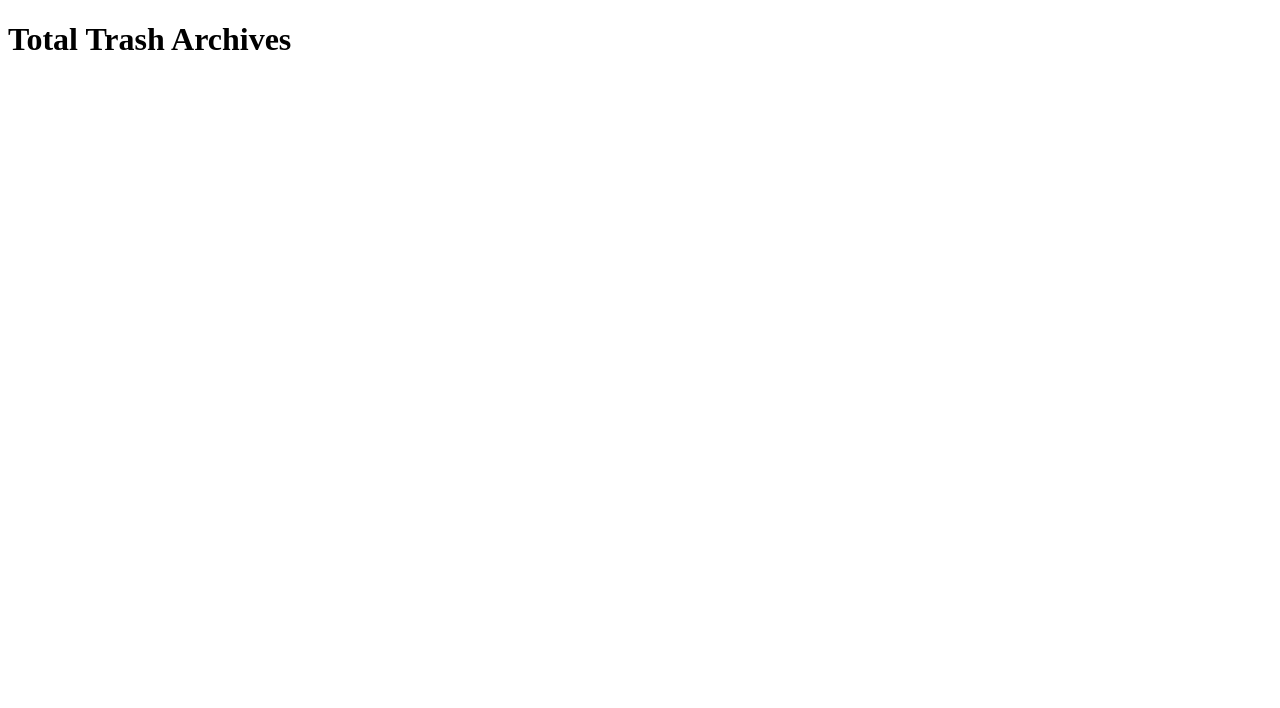
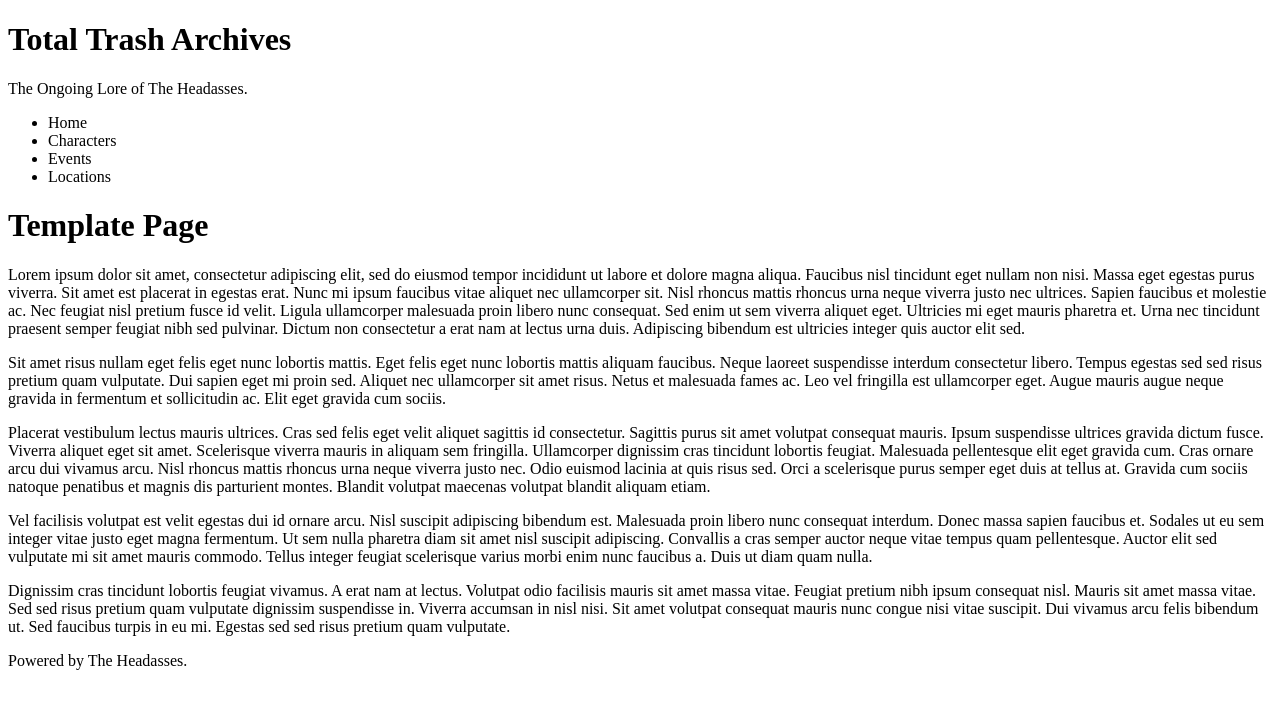
Before and after one commit to PokeGamers1203/TotalTrashArchives, a plain HTML site: page index.html in a window 1280 px wide. Drawn offline with Linux system fonts and the light colour scheme.

Commit message:
Add elements to index.html

```diff
--- a/index.html
+++ b/index.html
@@ -6,6 +6,35 @@
         <link rel="stylesheet" href="style.css">
     </head>
     <body>
-        <h1 class="heading">Total Trash Archives</h1>
+        <div class="heading">
+            <h1>Total Trash Archives</h1>
+            <p>The Ongoing Lore of The Headasses.</p>
+            <div class="h-nav">
+                <ul>
+                    <li>Home</li>
+                    <li>Characters</li>
+                    <li>Events</li>
+                    <li>Locations</li>
+                </ul>
+            </div>
+        </div>
+        <div class="main-content">
+            <div class="brief-data">
+
+            </div>
+            <h1>Template Page</h1>
+            <p>Lorem ipsum dolor sit amet, consectetur adipiscing elit, sed do eiusmod tempor incididunt ut labore et dolore magna aliqua. Faucibus nisl tincidunt eget nullam non nisi. Massa eget egestas purus viverra. Sit amet est placerat in egestas erat. Nunc mi ipsum faucibus vitae aliquet nec ullamcorper sit. Nisl rhoncus mattis rhoncus urna neque viverra justo nec ultrices. Sapien faucibus et molestie ac. Nec feugiat nisl pretium fusce id velit. Ligula ullamcorper malesuada proin libero nunc consequat. Sed enim ut sem viverra aliquet eget. Ultricies mi eget mauris pharetra et. Urna nec tincidunt praesent semper feugiat nibh sed pulvinar. Dictum non consectetur a erat nam at lectus urna duis. Adipiscing bibendum est ultricies integer quis auctor elit sed.</p>
+
+            <p>Sit amet risus nullam eget felis eget nunc lobortis mattis. Eget felis eget nunc lobortis mattis aliquam faucibus. Neque laoreet suspendisse interdum consectetur libero. Tempus egestas sed sed risus pretium quam vulputate. Dui sapien eget mi proin sed. Aliquet nec ullamcorper sit amet risus. Netus et malesuada fames ac. Leo vel fringilla est ullamcorper eget. Augue mauris augue neque gravida in fermentum et sollicitudin ac. Elit eget gravida cum sociis.</p>
+
+            <p>Placerat vestibulum lectus mauris ultrices. Cras sed felis eget velit aliquet sagittis id consectetur. Sagittis purus sit amet volutpat consequat mauris. Ipsum suspendisse ultrices gravida dictum fusce. Viverra aliquet eget sit amet. Scelerisque viverra mauris in aliquam sem fringilla. Ullamcorper dignissim cras tincidunt lobortis feugiat. Malesuada pellentesque elit eget gravida cum. Cras ornare arcu dui vivamus arcu. Nisl rhoncus mattis rhoncus urna neque viverra justo nec. Odio euismod lacinia at quis risus sed. Orci a scelerisque purus semper eget duis at tellus at. Gravida cum sociis natoque penatibus et magnis dis parturient montes. Blandit volutpat maecenas volutpat blandit aliquam etiam.</p>
+
+            <p>Vel facilisis volutpat est velit egestas dui id ornare arcu. Nisl suscipit adipiscing bibendum est. Malesuada proin libero nunc consequat interdum. Donec massa sapien faucibus et. Sodales ut eu sem integer vitae justo eget magna fermentum. Ut sem nulla pharetra diam sit amet nisl suscipit adipiscing. Convallis a cras semper auctor neque vitae tempus quam pellentesque. Auctor elit sed vulputate mi sit amet mauris commodo. Tellus integer feugiat scelerisque varius morbi enim nunc faucibus a. Duis ut diam quam nulla.</p>
+
+            <p>Dignissim cras tincidunt lobortis feugiat vivamus. A erat nam at lectus. Volutpat odio facilisis mauris sit amet massa vitae. Feugiat pretium nibh ipsum consequat nisl. Mauris sit amet massa vitae. Sed sed risus pretium quam vulputate dignissim suspendisse in. Viverra accumsan in nisl nisi. Sit amet volutpat consequat mauris nunc congue nisi vitae suscipit. Dui vivamus arcu felis bibendum ut. Sed faucibus turpis in eu mi. Egestas sed sed risus pretium quam vulputate.</p>
+        </div>
+        <div class="footer">
+            <p>Powered by The Headasses.</p>
+        </div>
     </body>
 </html>
```
